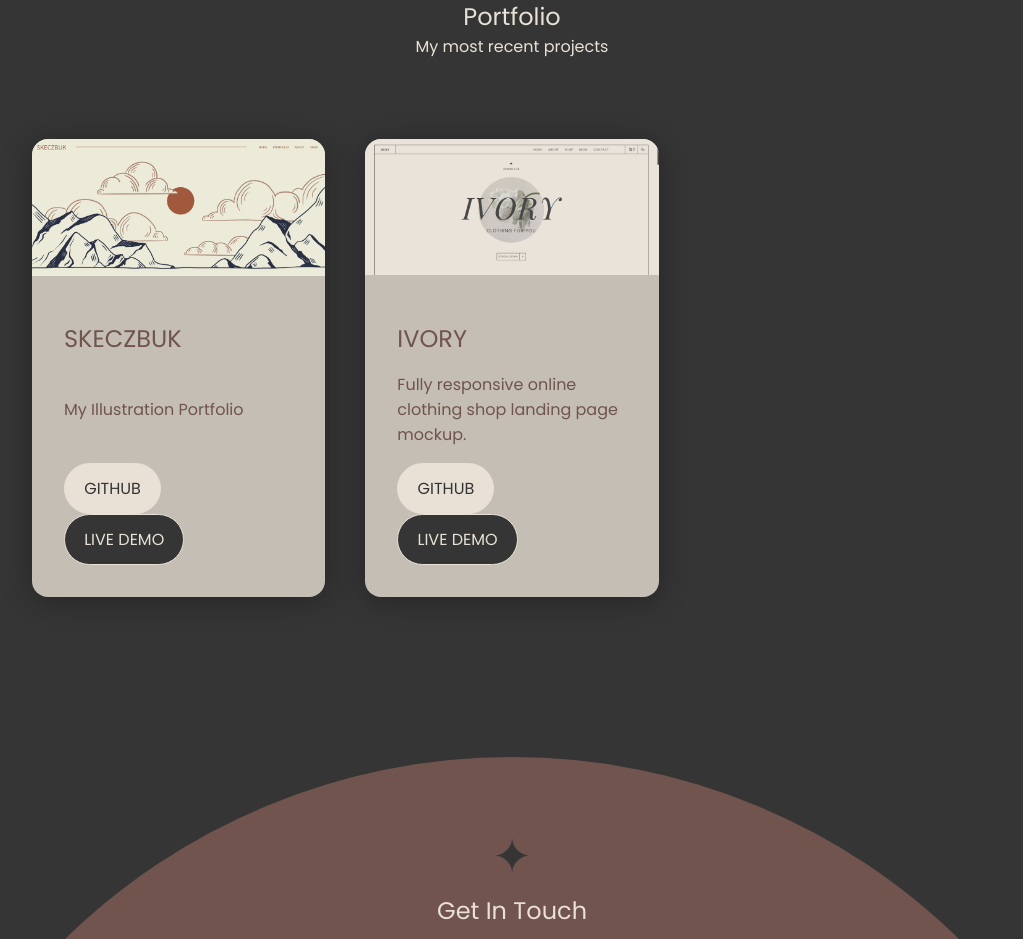
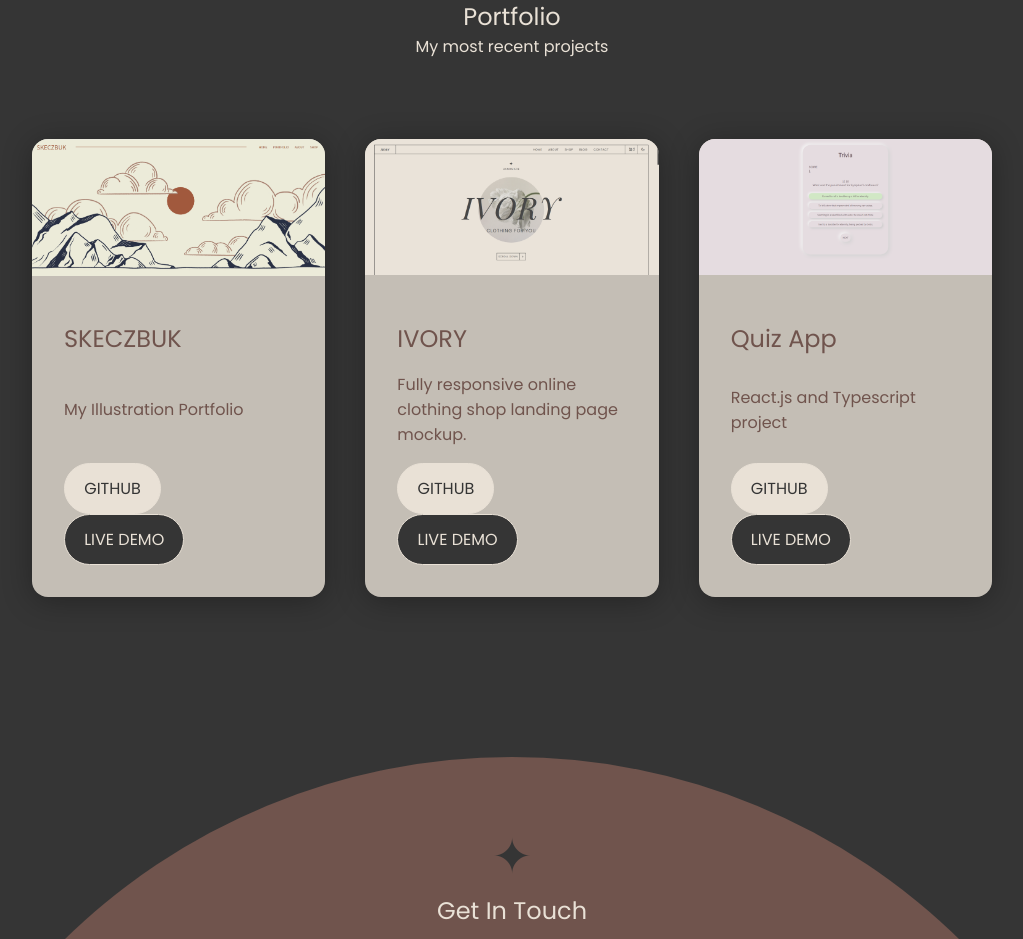
Before and after one commit to alerybo/ARybolowiczPortfolio, a React (Create React App) app: page / in a window 1280 px wide. Shown: the part 1620-2559 px from the top of the page, without its empty margins (128-1151 px from the left). Built offline with nearby package versions, Linux system fonts and the light colour scheme.

Commit message:
portfolio update

```diff
--- a/src/components/Portfolio/Portfolio.jsx
+++ b/src/components/Portfolio/Portfolio.jsx
@@ -3,6 +3,7 @@ import "./Portfolio.css";
 import SKECZBUK from "../../assets/portfolio_skeczbuk.png";
 import IVORY from "../../assets/portfolio_ivory.png";
 import BOOKIE from "../../assets/portfolio_bookie.png";
+import QUIZ from "../../assets/portfolio_quizapp.png";
 
 const data = [
   {
@@ -21,14 +22,14 @@ const data = [
     github: "https://github.com/alerybo/Ivory",
     demo: "https://ivoryclothing.netlify.app/",
   },
-  // {
-  //   id: 3,
-  //   img: BOOKIE,
-  //   title: "Bookie.",
-  //   subtitle: "React.js app for book lovers",
-  //   github: "https://github.com/alerybo/bookie",
-  //   demo: "https://bookieapp.netlify.app/",
-  // },
+  {
+    id: 3,
+    img: QUIZ,
+    title: "Quiz App",
+    subtitle: "React.js and Typescript project",
+    github: "https://github.com/alerybo/quiz-app",
+    demo: "https://ar-trivia-app.netlify.app/",
+  },
 ];
 
 const Portfolio = () => {
```
Also changed, not shown: src/assets/portfolio_quizapp.png (added).
